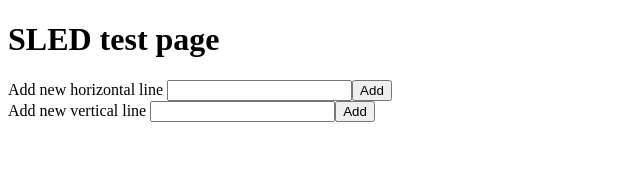
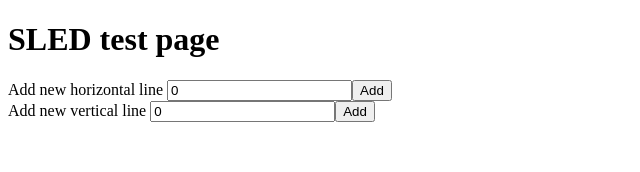
Before and after one commit to SpeciesFileGroup/sled, a Vue app: page / in a window 1280 px wide. Shown: the top 172 px of the page, without its empty margins (0-640 px from the left). Built offline with nearby package versions, Linux system fonts and the light colour scheme.

Commit message:
#2 v-model for numeric inputs

```diff
--- a/src/components/newHline.vue
+++ b/src/components/newHline.vue
@@ -1,7 +1,7 @@
 <template><div>
   Add new horizontal line
-  <input type="number"  onchange="setValue" />
-  <input type="button" value="Add" onclick="addLine" />
+  <input v-model.number="y" type="number"  onchange="setValue()" />
+  <input type="button" value="Add" onclick="addLine()" />
 </div>
 </template>
 <script>
--- a/src/components/newVline.vue
+++ b/src/components/newVline.vue
@@ -1,8 +1,8 @@
 <template>
   <div>
   Add new vertical line
-  <input type="number"  onchange="setValue" />
-  <input type="button" value="Add" onclick="addLine" />
+  <input v-model.number="x" type="number"  onchange="setValue()" />
+  <input type="button" value="Add" onclick="addLine()" />
 </div>
 </template>
 <script>
```
